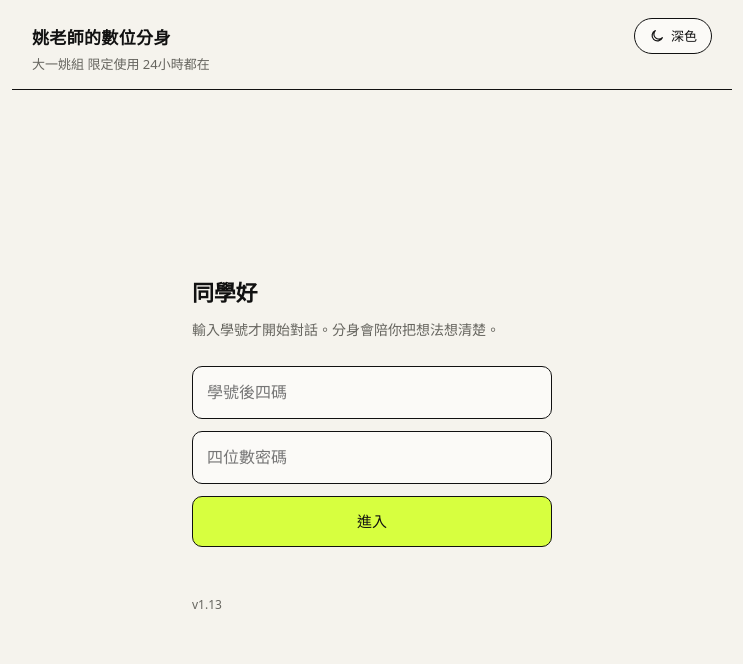
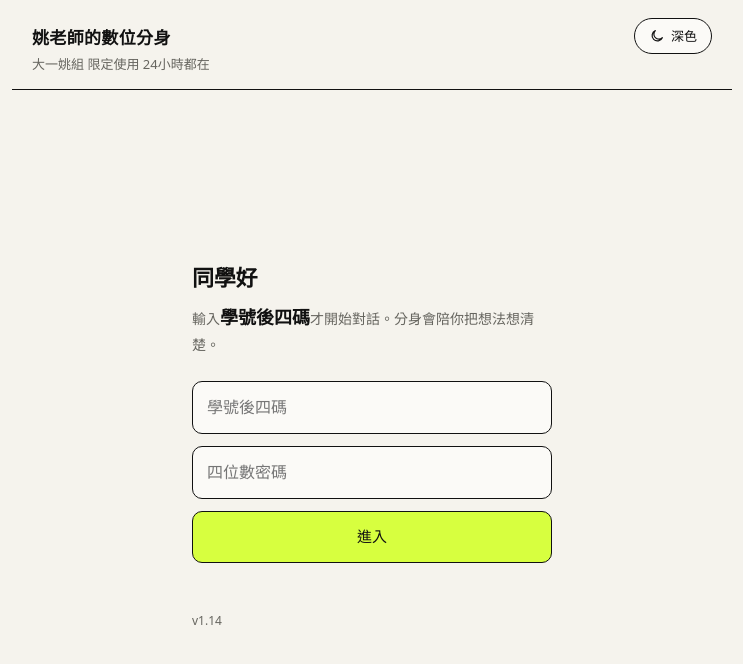
Before and after one commit to yaochunghan/yao_gh, a plain HTML site: page bot/index.html in a window 1280 px wide. Shown: the whole page, without its empty margins (268-1011 px from the left). Drawn offline with Linux system fonts and the light colour scheme; no server answers.

Commit message:
update 2026-11-21 20:46

```diff
--- a/bot/index.html
+++ b/bot/index.html
@@ -73,6 +73,7 @@
   .card { width: 100%; max-width: 360px; }
   .card h2 { font-size: 22px; font-weight: 800; margin: 0 0 6px; letter-spacing: -.01em; }
   .card p { color: var(--muted); margin: 0 0 24px; font-size: 14px; }
+  .card p .hl { color: var(--ink); font-size: 18px; font-weight: 800; }
   .card input {
     width: 100%; font: inherit; padding: 12px 14px; border: 1px solid var(--line);
     border-radius: 10px; background: var(--paper); margin-bottom: 12px;
@@ -144,7 +145,7 @@
   <section id="login">
     <div class="card">
       <h2>同學好</h2>
-      <p>輸入學號才開始對話。分身會陪你把想法想清楚。</p>
+      <p>輸入<strong class="hl">學號後四碼</strong>才開始對話。分身會陪你把想法想清楚。</p>
       <input id="sno" inputmode="text" autocomplete="username" placeholder="學號後四碼">
       <input id="pin" type="password" inputmode="numeric" maxlength="4" autocomplete="current-password" placeholder="四位數密碼">
       <button id="login-btn" class="primary" type="button">進入</button>
@@ -173,7 +174,7 @@
 
 <script>
 const API = "https://mqixdbatdkbiabptrjww.supabase.co/functions/v1/socratic-bot";
-const APP_VERSION = "v1.13";
+const APP_VERSION = "v1.14";
 const IDLE_MINUTES = 20; // 閒置多久自動登出
 let knowledgeUpdated = "";
 function fmtUpdated(iso) {
```
